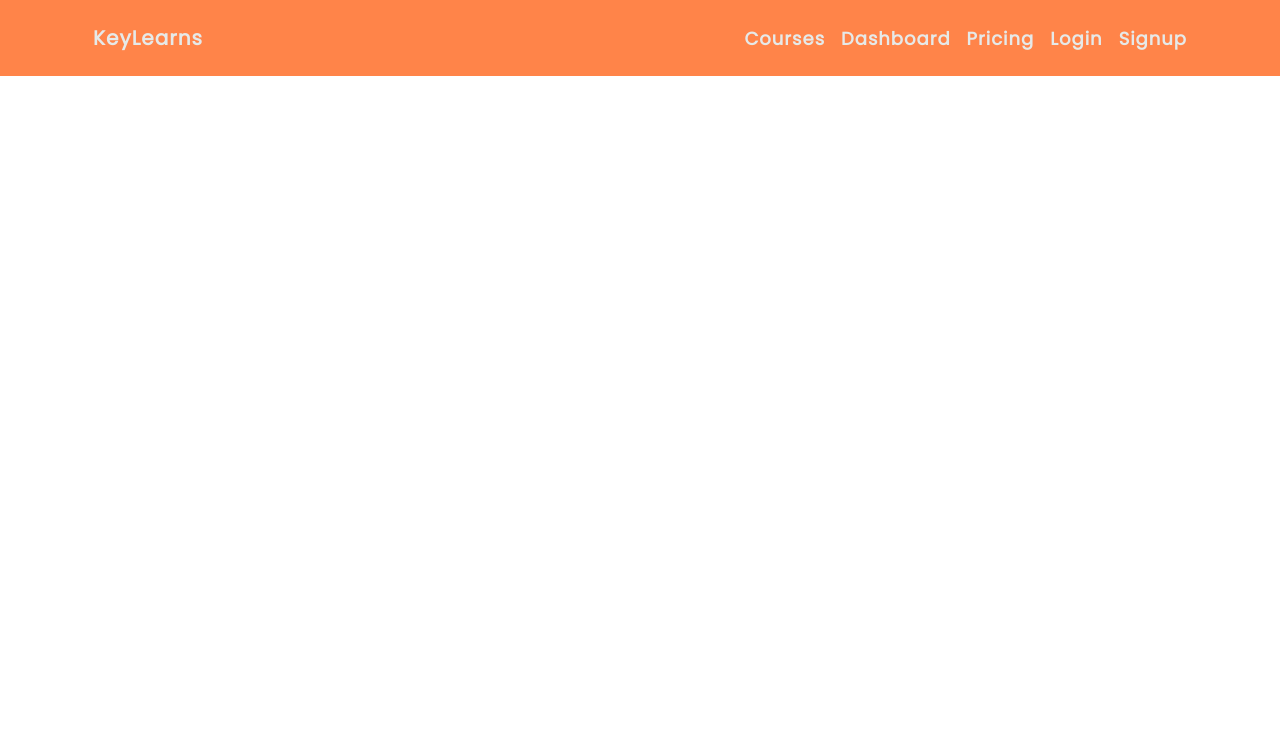
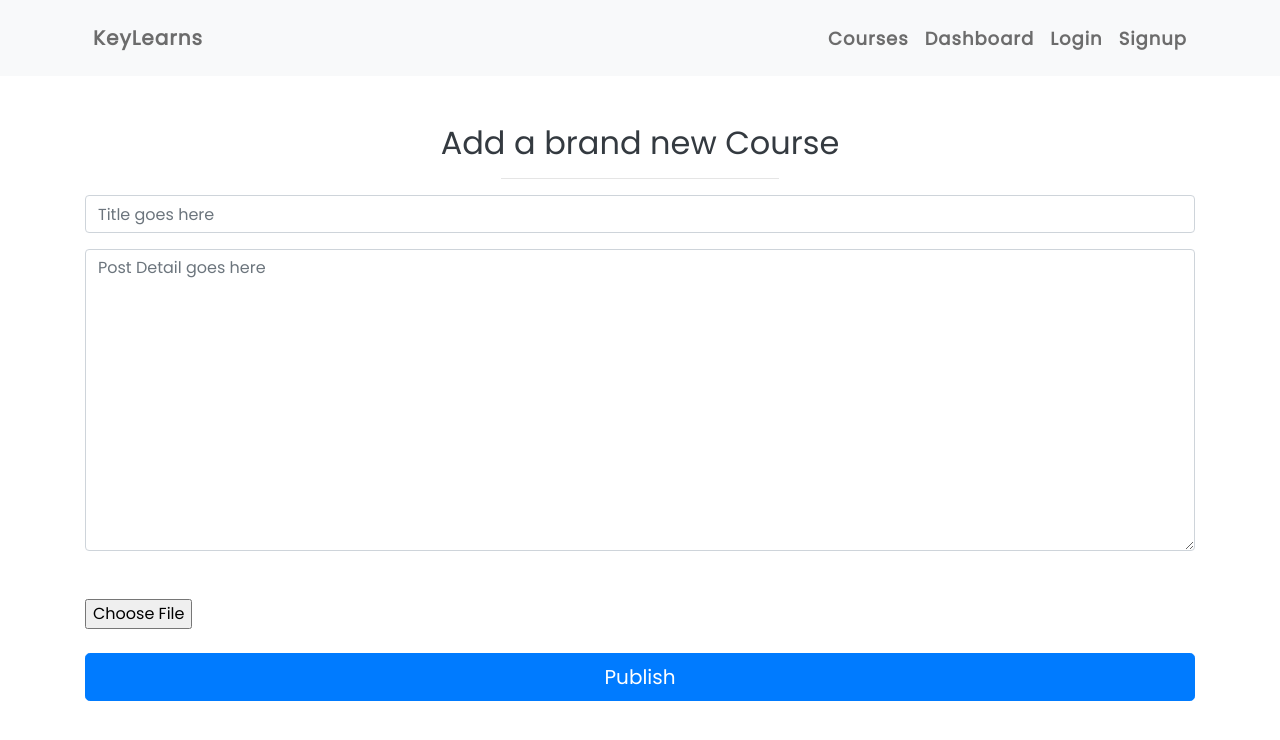
Before and after one commit to aakash1122/keylearns_frontend, a React (Create React App) app: page /addcourse in a window 1280 px wide. Shown: the top 740 px of the page. Built offline with nearby package versions, Linux system fonts and the light colour scheme.

Commit message:
working login in localhost

```diff
--- a/src/App.js
+++ b/src/App.js
@@ -4,6 +4,7 @@
 import Navbar from "./components/navbar/Navbar";
 import LandingPage from "./components/landingPage/LandingPage";
 import Signup from "./components/singup/Signup";
+import AddCourse from "./components/course/AddCourse";
 
 class App extends Component {
   render() {
@@ -14,6 +15,7 @@
           <Switch>
             <Route exact path="/" component={LandingPage} />
             <Route path="/signup" component={Signup} />
+            <Route path="/addcourse" component={AddCourse} />
           </Switch>
         </div>
       </BrowserRouter>
--- /dev/null
+++ b/src/components/course/AddCourse.js
@@ -0,0 +1,112 @@
+import React, { Component } from "react";
+import axios from "axios";
+
+export default class AddPost extends Component {
+  state = {
+    title: "",
+    postDetail: "",
+    postImage: null,
+    error: ""
+  };
+
+  submitHandler = e => {
+    e.preventDefault();
+    const formData = new FormData();
+    formData.append("postImage", this.state.postImage);
+    formData.append("title", this.state.title);
+    formData.append("postDetail", this.state.postDetail);
+    if (!this.state.error) {
+      axios
+        .post("http://localhost:5000/post/new", formData, {
+          withCredentials: true
+        })
+        .then(post => {
+          console.log(post);
+          this.props.history.push("/posts");
+        })
+        .catch(err => console.log(err));
+    }
+  };
+
+  onChangeHandler = e => {
+    this.setState({
+      [e.target.name]: e.target.value
+    });
+  };
+
+  // fileChangeHandler = e => {
+  //   if (e.target.files[0].size > 1048576) {
+  //     this.setState({
+  //       ...this.state,
+  //       error: "File size is larger than 1Mb"
+  //     });
+  //   } else {
+  //     this.setState(
+  //       {
+  //         postImage: e.target.files[0],
+  //         error: ""
+  //       },
+  //       () => {
+  //         console.log("updated : ", this.state);
+  //       }
+  //     );
+  //   }
+  //   console.log(e.target.files[0].size);
+  // };
+
+  render() {
+    return (
+      <div className="container">
+        <div className="p-fixed mt-5">
+          <h2 className="text-center text-dark">Add a brand new Course</h2>
+          <hr className="w-25" />
+          <form
+            className="form-signin"
+            encType="multipart/form-data"
+            onSubmit={this.submitHandler}
+          >
+            <div className="form-label-group mt-3">
+              <input
+                type="text"
+                className="form-control"
+                placeholder="Title goes here"
+                required={true}
+                autoFocus=""
+                name="title"
+                minLength={20}
+                maxLength={85}
+                onChange={this.onChangeHandler}
+              />
+            </div>
+            <div className="form-group mt-3">
+              <textarea
+                className="form-control"
+                rows="12"
+                cols="20"
+                name="postDetail"
+                onChange={this.onChangeHandler}
+                placeholder="Post Detail goes here"
+              />
+            </div>
+            <label htmlFor="exampleFormControlFile1">Upload a picture</label>
+            <input
+              type="file"
+              className="form-control-file"
+              id="exampleFormControlFile1"
+              name="postImage"
+              accept="image/png, image/jpeg"
+              size={1000000}
+              onChange={this.fileChangeHandler}
+            />
+            <button
+              className="btn btn-lg btn-primary btn-block mt-4"
+              type="submit"
+            >
+              Publish
+            </button>
+          </form>
+        </div>
+      </div>
+    );
+  }
+}
--- a/src/components/landingPage/Login.js
+++ b/src/components/landingPage/Login.js
@@ -2,7 +2,7 @@
 import { Link } from "react-router-dom";
 import axios from "axios";
 
-axios.defaults.withCredentials = true;
+// axios.defaults.withCredentials = true;
 
 export default class Login extends Component {
   state = {
@@ -25,7 +25,12 @@
     e.preventDefault();
     console.log(this.state);
     axios
-      .post("https://keylearns.herokuapp.com/login", User)
+      .post("https://keylearns.herokuapp.com/login", User, {
+        headers: {
+          "Access-Control-Allow-Origin": "*",
+          "Content-Type": "application/json"
+        }
+      })
       .then(data => console.log(data))
       .catch(err => console.log("error: " + err));
   };
--- a/src/components/navbar/Navbar.js
+++ b/src/components/navbar/Navbar.js
@@ -22,15 +22,13 @@
           </button>
           <div className="collapse navbar-collapse" id="navbarNavAltMarkup">
             <div className="navbar-nav">
-              <a className="nav-item nav-link" href="#">
-                Courses
-              </a>
+              <Link to="/courses">Courses</Link>
               <a className="nav-item nav-link" href="#">
                 Dashboard
               </a>
-              <a className="nav-item nav-link" href="#">
-                Pricing
-              </a>
+              {/* <button className="btn btn-outline-primary">
+                <Link to="/addcourse">Add Course</Link>
+              </button> */}
               <Link to="/">Login</Link>
               <Link to="/signup">Signup</Link>
             </div>
--- a/src/index.css
+++ b/src/index.css
@@ -24,7 +24,7 @@
 .navbar.navbar-expand-lg {
   font-size: 18px;
   padding: 20px 8px;
-  background: #FF8449 !important
+  /* background: #FF8449 !important */
   /* background-image: linear-gradient(to right bottom, #ef6c00, #f37b06, #f88a10, #fb991b, #ffa726); */
 }
 .navbar.navbar-expand-lg a{
@@ -32,7 +32,7 @@
   padding: 3px 8px;
   font-weight: bold;
   text-decoration: none !important;
-  color: #e6e9e8 !important
+  color: #6c6c6c !important
 }
 .navbar.navbar-expand-lg .navbar-nav{
   margin-left: auto
@@ -51,7 +51,6 @@
   background: linear-gradient(#e74c3ccf, #e74c3ccf), url("https://hapara.com/wp-content/uploads/Measuring-Impact-The-Transition-to-Digital-Learning-02.png");
   background-size: cover;
   background-repeat: no-repeat;
-  /* background: #57741f; */
   clip-path: polygon(0 0, 100% 0, 100% 100%, 0 75%);
 }
 
@@ -67,12 +66,14 @@
   letter-spacing: 4px
 }
 
-.row .left{
-  /* border-right: 3px solid #e5e5e5; */
-  /* background: linear-gradient(#0000008c, #0000008c), url("https://media.giphy.com/media/Gf5pzZxHdyTcs/giphy.gif");
-  background-size: cover;
-  background-repeat: no-repeat */
-}
+/* .row .left{
+  border-right: 3px solid #e5e5e5;
+background: #FF9671
+
+} */
+/* .row .right{
+  background: #1da7da
+} */
 
 /* Login page */
 #login{
@@ -107,7 +108,7 @@
 }
 
 .bangla{
-  background: #c44569eb;
+  background: #433d1e;
   letter-spacing: 4px;
   font-family: monospace
 }
```
Also changed, not shown: src/components/course/CourseFeed.js (added, +43 -0 lines).
